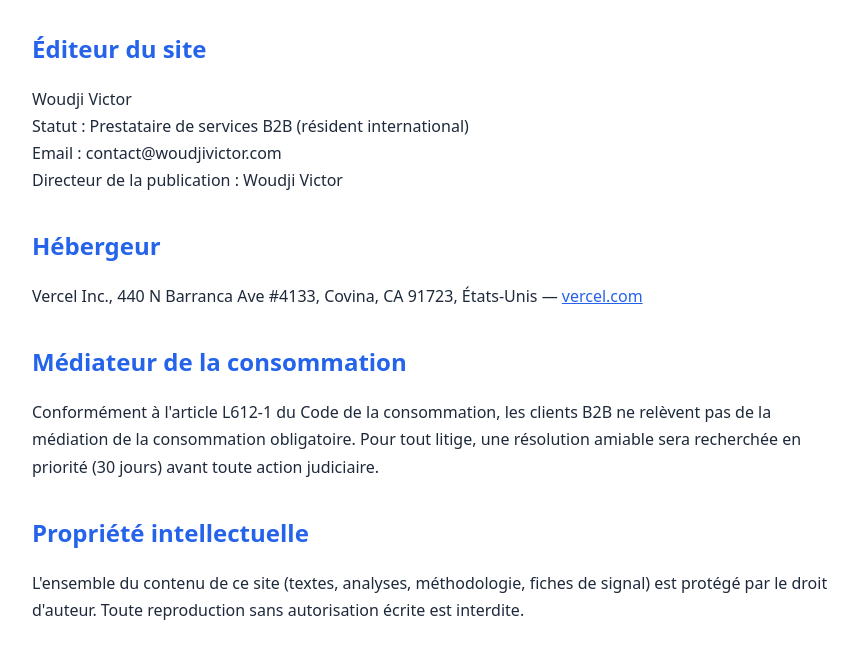
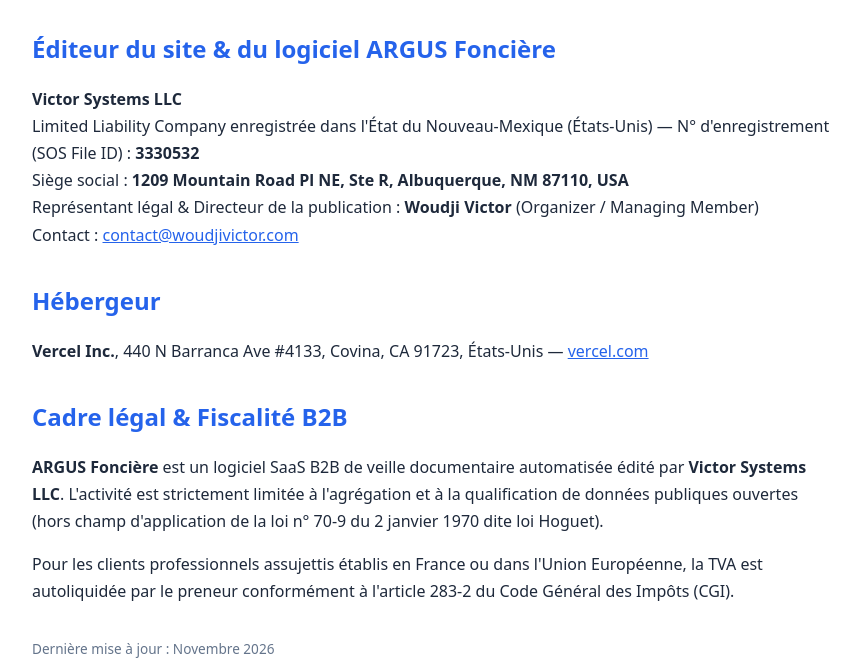
Before and after one commit to woudji-cpu/woudjivictor.argus-website, a plain HTML site: page mentions-legales.html in a window 1280 px wide. Shown: the part 139-800 px from the top of the page, without its empty margins (208-1068 px from the left). Drawn offline with Linux system fonts and the light colour scheme.

Commit message:
Revise mentions légales for ARGUS Foncière
Updated the legal mentions page to reflect new company details and software information.

```diff
--- a/mentions-legales.html
+++ b/mentions-legales.html
@@ -1,18 +1,22 @@
-<!DOCTYPE html><html lang="fr"><head><meta charset="UTF-8"><meta name="viewport" content="width=device-width,initial-scale=1.0"><title>Mentions Légales — Woudji Victor</title><style>body{font-family:system-ui;max-width:800px;margin:40px auto;padding:20px;line-height:1.7;color:#1E293B}h1{color:#0A0F1A;margin-bottom:2rem}h2{color:#2563EB;margin-top:2rem;margin-bottom:.5rem}a{color:#2563EB}</style></head><body>
+<!DOCTYPE html><html lang="fr"><head><meta charset="UTF-8"><meta name="viewport" content="width=device-width,initial-scale=1.0"><title>Mentions Légales — ARGUS Foncière</title><style>body{font-family:system-ui;max-width:800px;margin:40px auto;padding:20px;line-height:1.7;color:#1E293B}h1{color:#0A0F1A;margin-bottom:2rem}h2{color:#2563EB;margin-top:2rem;margin-bottom:.5rem}a{color:#2563EB}</style></head><body>
 <h1>Mentions Légales</h1>
-<h2>Éditeur du site</h2>
+
+<h2>Éditeur du site &amp; du logiciel ARGUS Foncière</h2>
 <p>
-Woudji Victor<br>
-Statut : Prestataire de services B2B (résident international)<br>
-Email : contact@woudjivictor.com<br>
-Directeur de la publication : Woudji Victor
+<strong>Victor Systems LLC</strong><br>
+Limited Liability Company enregistrée dans l'État du Nouveau-Mexique (États-Unis) — N° d'enregistrement (SOS File ID) : <strong>3330532</strong><br>
+Siège social : <strong>1209 Mountain Road Pl NE, Ste R, Albuquerque, NM 87110, USA</strong><br>
+Représentant légal &amp; Directeur de la publication : <strong>Woudji Victor</strong> (Organizer / Managing Member)<br>
+Contact : <a href="mailto:contact@woudjivictor.com">contact@woudjivictor.com</a>
 </p>
+
 <h2>Hébergeur</h2>
-<p>Vercel Inc., 440 N Barranca Ave #4133, Covina, CA 91723, États-Unis — <a href="https://vercel.com">vercel.com</a></p>
-<h2>Médiateur de la consommation</h2>
-<p>Conformément à l'article L612-1 du Code de la consommation, les clients B2B ne relèvent pas de la médiation de la consommation obligatoire. Pour tout litige, une résolution amiable sera recherchée en priorité (30 jours) avant toute action judiciaire.</p>
-<h2>Propriété intellectuelle</h2>
-<p>L'ensemble du contenu de ce site (textes, analyses, méthodologie, fiches de signal) est protégé par le droit d'auteur. Toute reproduction sans autorisation écrite est interdite.</p>
-<h2>Responsabilité</h2><p>Les analyses sont réalisées exclusivement à partir de sources publiques, à l'échelle du secteur. Elles ne constituent ni un conseil juridique, fiscal ou technique, ni une recommandation d'investissement. Le destinataire réalise ses propres diligences.</p>
-<p style="margin-top:2rem;font-size:.85rem;color:#64748B">Dernière mise à jour : octobre 2026</p>
+<p><strong>Vercel Inc.</strong>, 440 N Barranca Ave #4133, Covina, CA 91723, États-Unis — <a href="https://vercel.com">vercel.com</a></p>
+
+<h2>Cadre légal &amp; Fiscalité B2B</h2>
+<p><strong>ARGUS Foncière</strong> est un logiciel SaaS B2B de veille documentaire automatisée édité par <strong>Victor Systems LLC</strong>. L'activité est strictement limitée à l'agrégation et à la qualification de données publiques ouvertes (hors champ d'application de la loi n° 70-9 du 2 janvier 1970 dite loi Hoguet).</p>
+<p>Pour les clients professionnels assujettis établis en France ou dans l'Union Européenne, la TVA est autoliquidée par le preneur conformément à l'article 283-2 du Code Général des Impôts (CGI).</p>
+
+<p style="margin-top:2rem;font-size:.85rem;color:#64748B">Dernière mise à jour : Novembre 2026</p>
+<p style="font-size:.85rem"><a href="index.html">← Retour au site ARGUS Foncière</a></p>
 </body></html>
```
